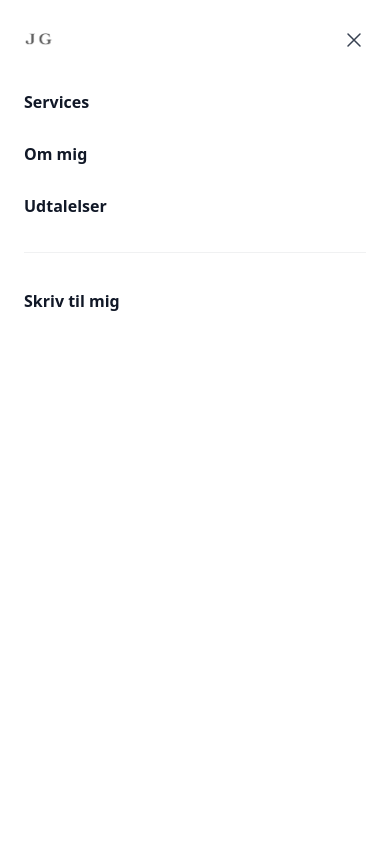
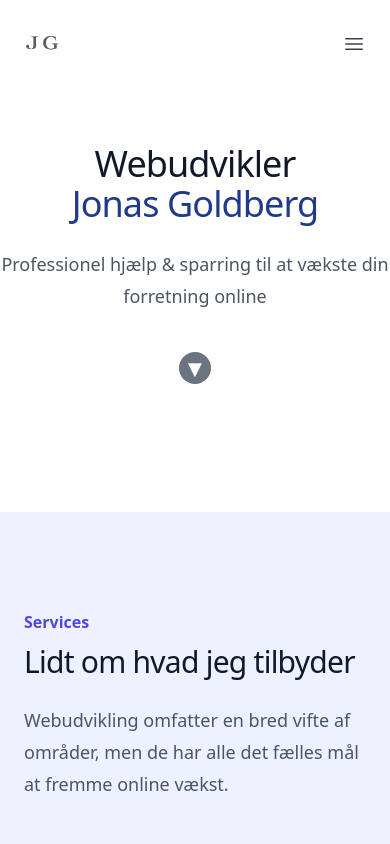
Before and after one commit to Jonasgoldberg-dev/J-Goldberg-Personal, a website: page dist/index.html in a window 390 px wide. Shown: the top 844 px of the page. Drawn offline with nearby package versions, Linux system fonts and the light colour scheme.

Commit message:
remove nav mobile

```diff
--- a/dist/index.html
+++ b/dist/index.html
@@ -50,37 +50,8 @@
 
             </div>
           </nav>
-          <!-- Mobile menu, show/hide based on menu open state. -->
-          <div class="lg:hidden" role="dialog" aria-modal="true">
-            <!-- Background backdrop, show/hide based on slide-over state. -->
-            <div class="fixed inset-0 z-50"></div>
-            <div class="fixed inset-y-0 right-0 z-50 w-full overflow-y-auto bg-white px-6 py-6 sm:max-w-sm sm:ring-1 sm:ring-gray-900/10">
-              <div class="flex items-center justify-between">
-                <a href="#" class="-m-1.5 p-1.5">
-                  <span class="sr-only">Your Company</span>
-                  <img class="h-8 w-auto" src="src/images/cropped-jglogo.png" alt="">
-                </a>
-                <button type="button" class="-m-2.5 rounded-md p-2.5 text-gray-700">
-                  <span class="sr-only">Close menu</span>
-                  <svg class="h-6 w-6" fill="none" viewBox="0 0 24 24" stroke-width="1.5" stroke="currentColor" aria-hidden="true">
-                    <path stroke-linecap="round" stroke-linejoin="round" d="M6 18L18 6M6 6l12 12" />
-                  </svg>
-                </button>
-              </div>
-              <div class="mt-6 flow-root">
-                <div class="-my-6 divide-y divide-gray-500/10">
-                  <div class="space-y-2 py-6">
-                    <a href="#services" class="-mx-3 block rounded-lg px-3 py-2 text-base font-semibold leading-7 text-gray-900 hover:bg-gray-50">Services</a>
-                    <a href="#about" class="-mx-3 block rounded-lg px-3 py-2 text-base font-semibold leading-7 text-gray-900 hover:bg-gray-50">Om mig</a>
-                    <a href="#testimonials" class="-mx-3 block rounded-lg px-3 py-2 text-base font-semibold leading-7 text-gray-900 hover:bg-gray-50">Udtalelser</a>
-                  </div>
-                  <div class="py-6">
-                    <a href="mailto:hello@jonasgoldberg.dk" class="-mx-3 block rounded-lg px-3 py-2.5 text-base font-semibold leading-7 text-gray-900 hover:bg-gray-50">Skriv til mig</a>
-                  </div>
-                </div>
-              </div>
-            </div>
-          </div>
+
+
         </header>
 
 
```
